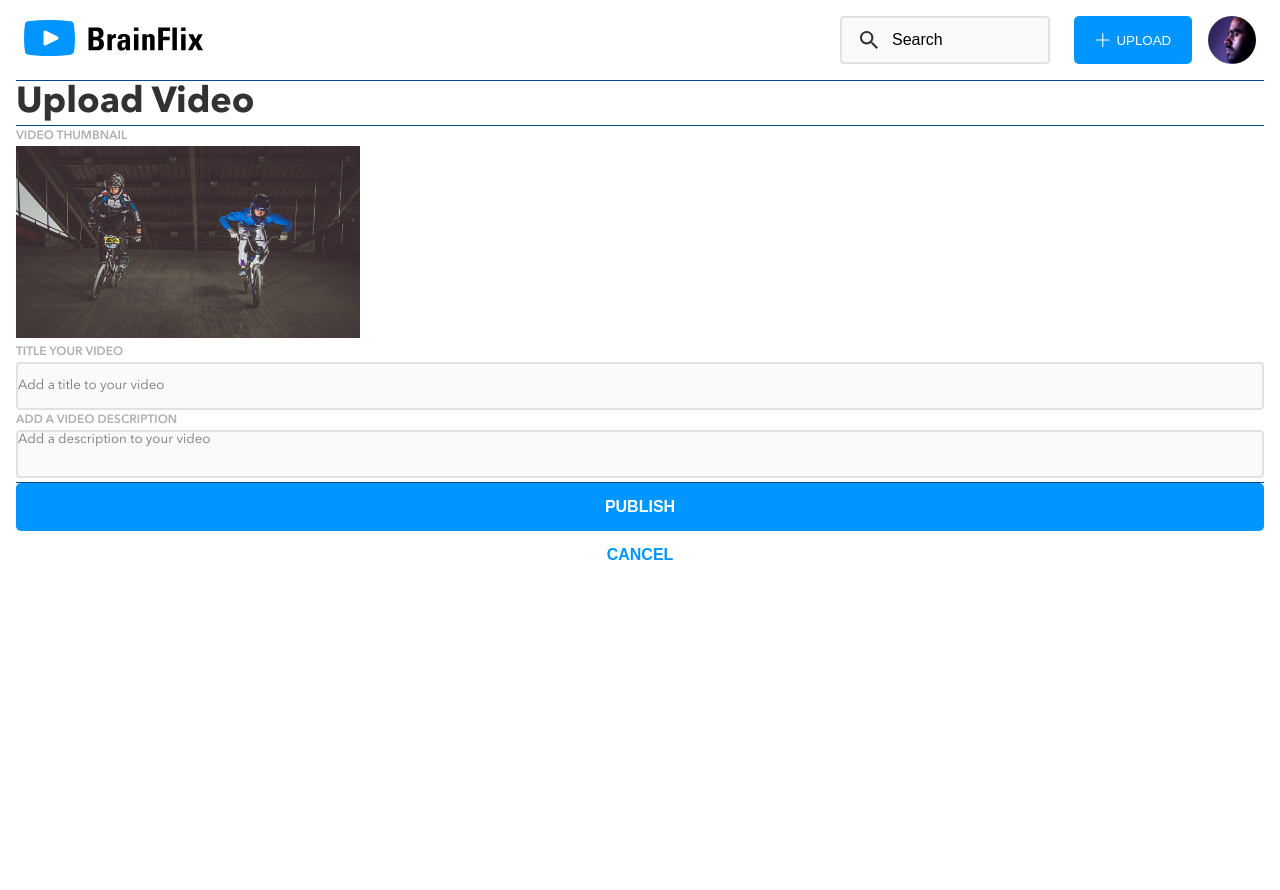
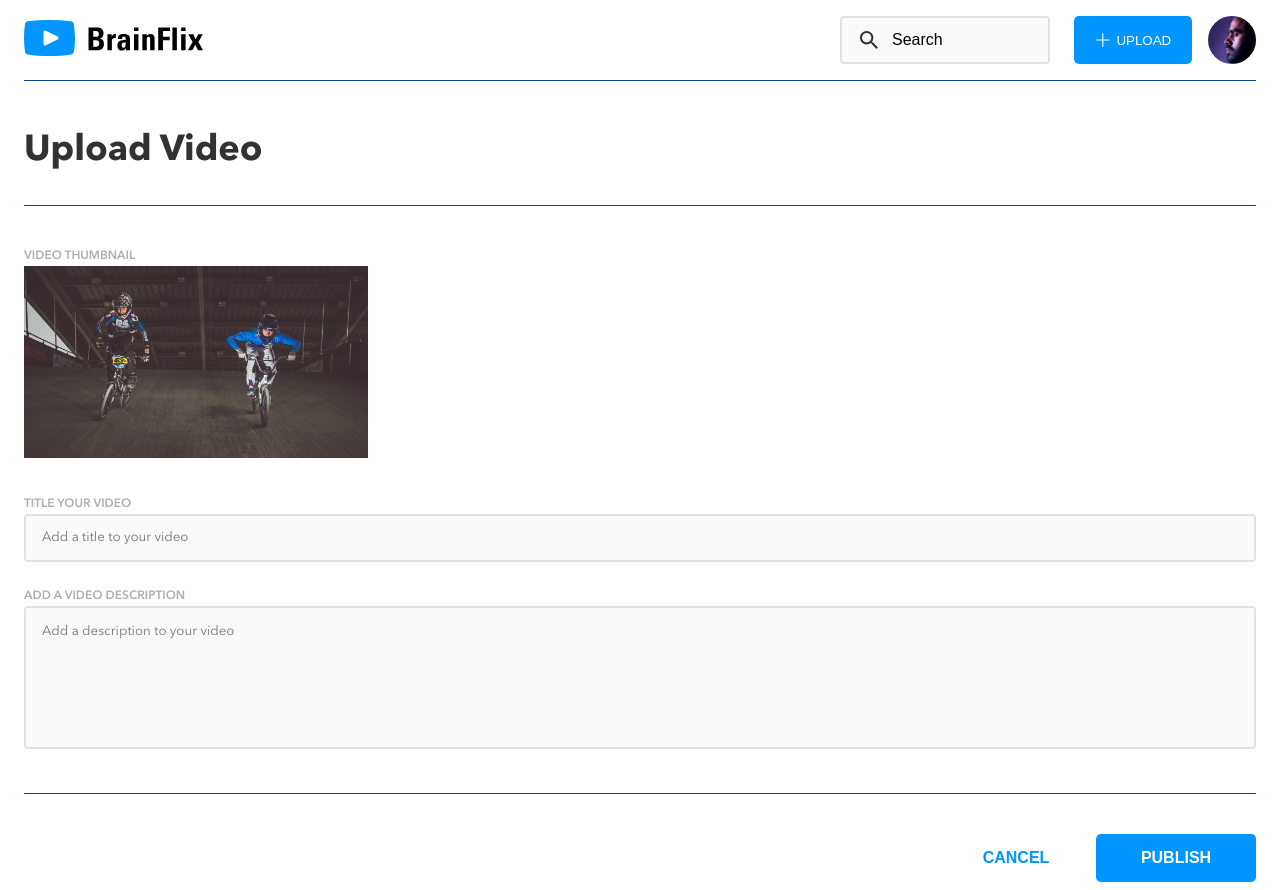
Before and after one commit to OliverLevy/brainflix, a React (Create React App) app in the folder sprint-2/: page /uploads in a window 1280 px wide. Before the commit the page ends 800 px from the top, so only its background shows below. Built offline with nearby package versions, Linux system fonts and the light colour scheme.

Commit message:
upload page css done

```diff
--- a/sprint-2/src/components/Uploads/Uploads.jsx
+++ b/sprint-2/src/components/Uploads/Uploads.jsx
@@ -6,9 +6,9 @@ function Uploads() {
   return (
     <div className="upload">
       <div className="divider"></div>
-      <h1>Upload Video</h1>
+      <h1 className="upload__header">Upload Video</h1>
       <form className="upload__form">
-        <div className="divider upload__divider"></div>
+        <div className="divider upload__divider upload__divider--top"></div>
         <div className="upload__container">
           <div className="upload__img-container">
             <h5>VIDEO THUMBNAIL</h5>
@@ -19,7 +19,7 @@ function Uploads() {
             />
           </div>
           <div className="upload__text-container">
-            <div className="upload__form-input-container">
+            <div className="upload__form-input-container-top">
               <h5>TITLE YOUR VIDEO</h5>
               <input
                 type="text"
@@ -27,7 +27,7 @@ function Uploads() {
                 placeholder="Add a title to your video"
               />
             </div>
-            <div className="upload__form-input-container">
+            <div className="upload__form-input-container-bottom">
               <h5>ADD A VIDEO DESCRIPTION</h5>
               <textarea
                 name=""
@@ -37,7 +37,7 @@ function Uploads() {
             </div>
           </div>
         </div>
-        <div className="divider upload__divider"></div>
+        <div className="divider upload__divider upload__divider--bottom"></div>
         <div className="upload__btn-container">
           <button className="upload__cancel">
             <h3>CANCEL</h3>
--- a/sprint-2/src/components/Uploads/Uploads.scss
+++ b/sprint-2/src/components/Uploads/Uploads.scss
@@ -5,9 +5,38 @@
   padding: 0 1rem;
   width: 100%;
 
+  @include tablet{
+    padding: 0 1.5rem;
+  }
+
+  @include desktop{
+    padding: 0 11.25rem;
+  }
+
+  &__header{
+    padding: 1.5rem 0 2rem;
+
+    @include tablet{
+      padding: 3rem 0 2rem;
+    }
+  }
+
   &__form {
     display: flex;
     flex-direction: column;
+  }
+
+  &__container{
+    @include desktop{
+      display: flex;
+      justify-content: space-between;
+    }
+  }
+
+  &__text-container{
+   @include desktop{
+    width: calc(100% - 344px - 24px);
+   }
   }
 
   &__form-input {
@@ -18,6 +47,19 @@
     border: solid $inputBorder 2px;
     background-color: $inputBg;
     font-family: Avenir;
+    padding: 1rem;
+  }
+
+  &__form-input-container-top{
+    padding: 1.5rem 0 0;
+
+    @include desktop{
+      padding: 0;
+    }
+  }
+
+  &__form-input-container-bottom{
+    padding: 1.5rem 0 0;
   }
 
   &__form-input-text {
@@ -27,26 +69,47 @@
 
   &__form-text-area {
     width: 100%;
+    height: 143px;
     resize: none;
+
+    @include desktop{
+      height: 94px;
+    }
   }
+
 
   &__img {
     width: 100%;
     max-width: 344px;
+    padding: 0 0 .5rem;
   }
 
   &__btn-container {
     display: flex;
     flex-direction: column-reverse;
+    margin: 2rem 0 0;
+
+    @include tablet{
+      flex-direction: row;
+      justify-content: flex-end;
+      margin: 2.5rem 0 0;
+    }
   }
 
   &__btn {
     height: 48px;
     outline: none;
+    margin: 0 0 .5rem;
+
 
     &:focus {
       outline: none;
     }
+
+    @include tablet{
+      width: 160px;
+    }
+
   }
 
   &__cancel {
@@ -59,6 +122,10 @@
     &:focus {
       outline: none;
     }
+
+    @include tablet{
+      width: 160px;
+    }
   }
 
   &__divider{
@@ -67,5 +134,13 @@
     @include tablet{
       display: block;
     }
+
+    &--top{
+      margin: 0 0 2.5rem;
+    }
+
+    &--bottom{
+      margin: 2.5rem 0 0;
+    }
   }
 }
```
